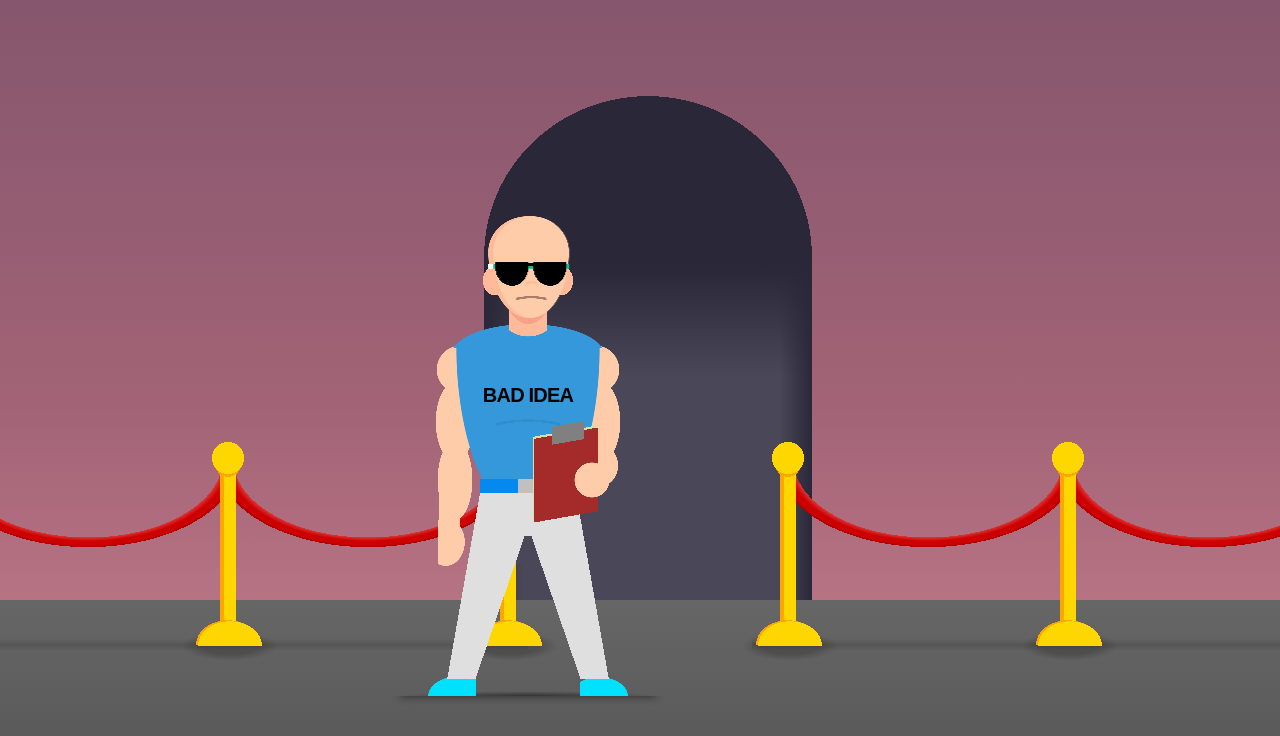
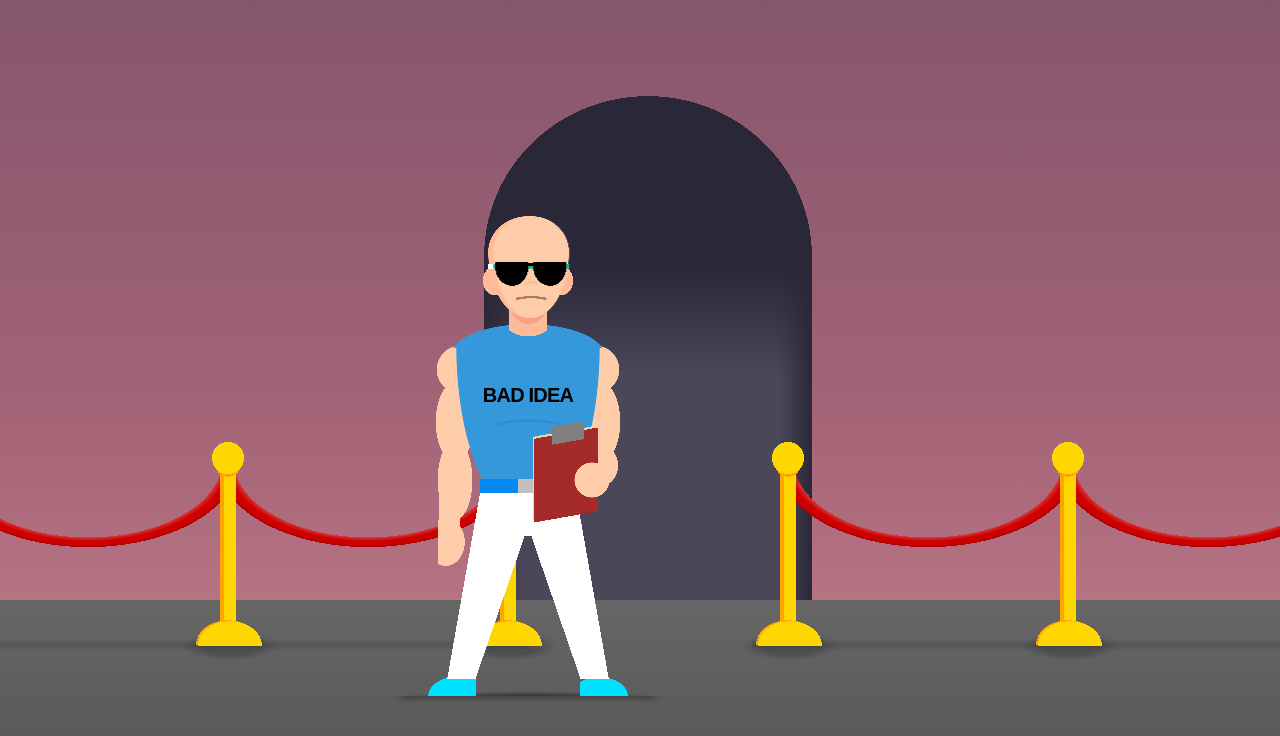
Before and after one commit to sudo-self/bounce, a website built with Parcel: page index.html in a window 1280 px wide. Built offline with nearby package versions, Linux system fonts and the light colour scheme.

Commit message:
Update style.css

```diff
--- a/style.css
+++ b/style.css
@@ -34,7 +34,7 @@ div {
   --shirt: #3498DB;
   --shirt-light: #fff;
   --shirt-dark: #ddd;
-  --pants: #dfdfdf;
+  --pants: #ffffff;
   --shoe: #00E0FF;
   position: fixed;
   top: 0;
```
